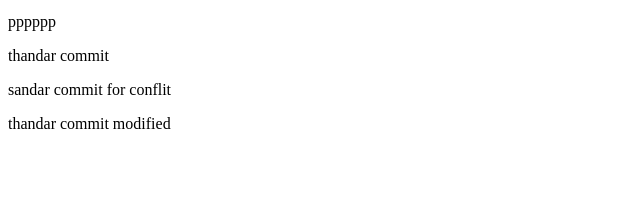
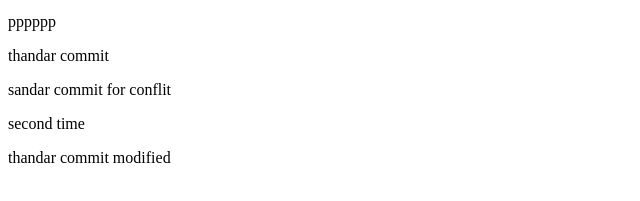
Before and after one commit to ThandarMyint-SCM/btiestest, a plain HTML site: page error/error.html in a window 1280 px wide. Shown: the part 101-302 px from the top of the page, without its empty margins (0-640 px from the left). Drawn offline with Linux system fonts and the light colour scheme.

Commit message:
change second

```diff
--- a/error/error.html
+++ b/error/error.html
@@ -10,6 +10,7 @@
 <p>pppppp</p>
 <p>thandar commit</p>
 <p>sandar commit for conflit</p>
+    <p>second time</p>
 <p>thandar commit modified</p>
   </body>
 </html>
```
